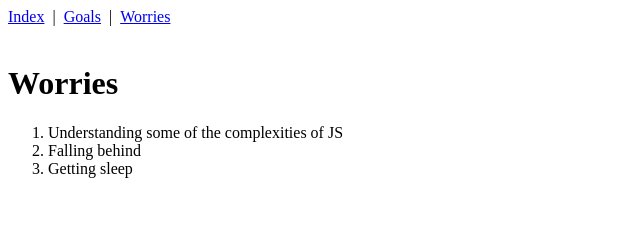
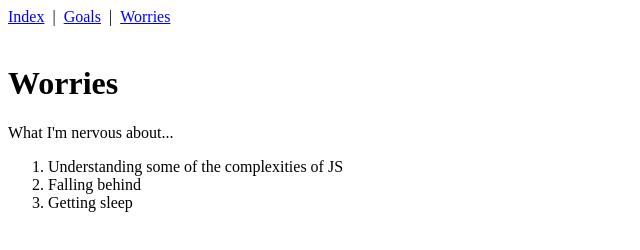
Before and after one commit to racine99/GA-JavaScript, a plain HTML site: page worries.html in a window 1280 px wide. Shown: the whole page, without its empty margins (0-640 px from the left). Drawn offline with Linux system fonts and the light colour scheme.

Commit message:
changed file

```diff
--- a/worries.html
+++ b/worries.html
@@ -6,7 +6,7 @@
   <a href="index.html">Index</a>&nbsp;&nbsp;|&nbsp;&nbsp;<a href="goals.html">Goals</a>&nbsp;&nbsp;|&nbsp;&nbsp;<a href="worries.html">Worries</a><br /><br />
 
 <h1>Worries</h1>
-
+What I'm nervous about...
 <ol>
     <li>Understanding some of the complexities of JS</li>
     <li>Falling behind</li>
```
